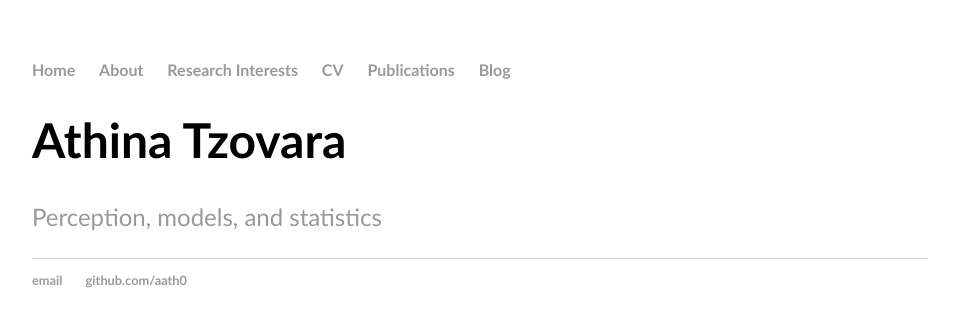
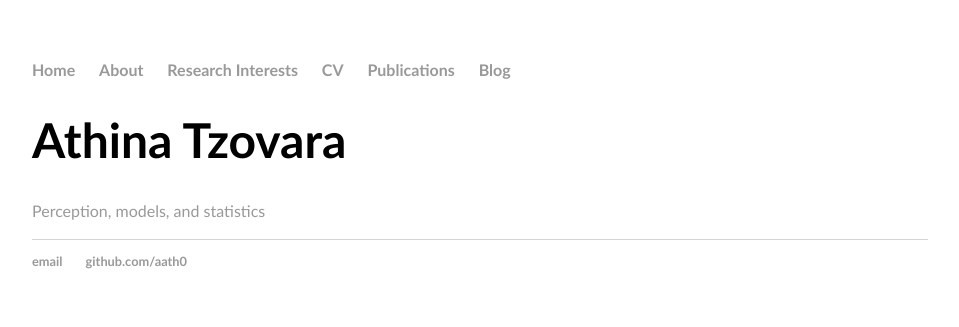
Before and after one commit to aath0/TryingOut, a Jekyll site: the page built from index.html, in a window 1280 px wide. Shown: the top 327 px of the page, without its empty margins (160-1119 px from the left). Built offline with Jekyll 4.4.1, drawn with Linux system fonts in a browser that asks for light colours.

Commit message:
Update main.css

```diff
--- a/css/main.css
+++ b/css/main.css
@@ -25,12 +25,12 @@
 }
 
 h2 {
-    font-size: 2em;
+    font-size: 1.5em;
     font-family:'Candara', 'Ubuntu', 'Sans-Serif';
 }
 
 p {
-    font-size: 1.5em;
+    font-size: 1em;
     font-family:'Candara', 'Ubuntu', 'Sans-Serif';
     line-height: 1.4em;
     color: #333;
@@ -38,7 +38,7 @@
 
 plist {
      font-family:'Candara', 'Ubuntu', 'Sans-Serif';
-    font-size: 1.5em;
+    font-size: 1em;
     color: #333;
     font-family:'Candara';
     line-height: 150%;
@@ -53,8 +53,7 @@
 ul.posts {
      font-family:'Candara', 'Ubuntu', 'Sans-Serif';
     margin: 20px auto 40px;
-    font-size: 1.5em;
-    color: #333;
+    font-size: 1em;
     font-family:'Candara';
     line-height: 200%;
 }
@@ -62,7 +61,7 @@
 ul.posts li {
     font-family:'Candara', 'Ubuntu', 'Sans-Serif';
     list-style: none;
-    font-size: 1.5em;
+    font-size: 1em;
     line-height: 200%;
     color: #333;
     font-family:'Candara';
```
